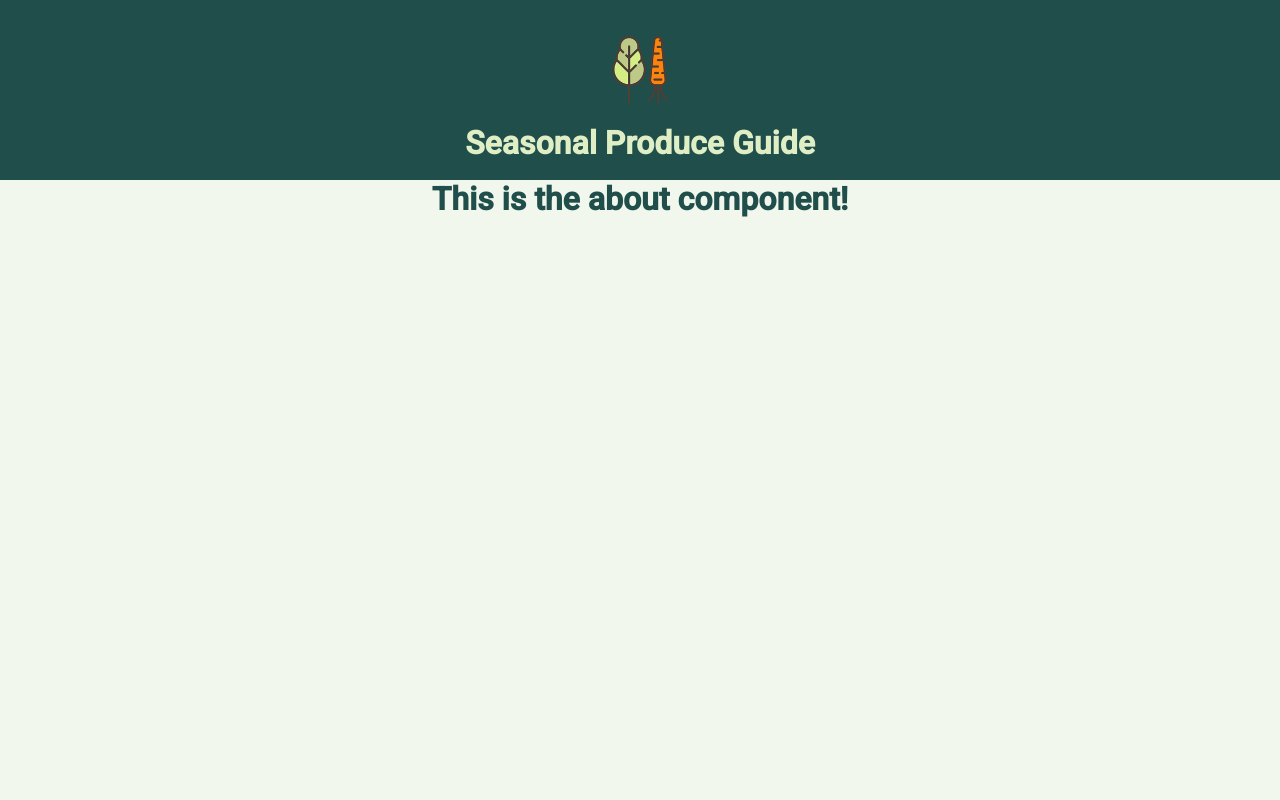
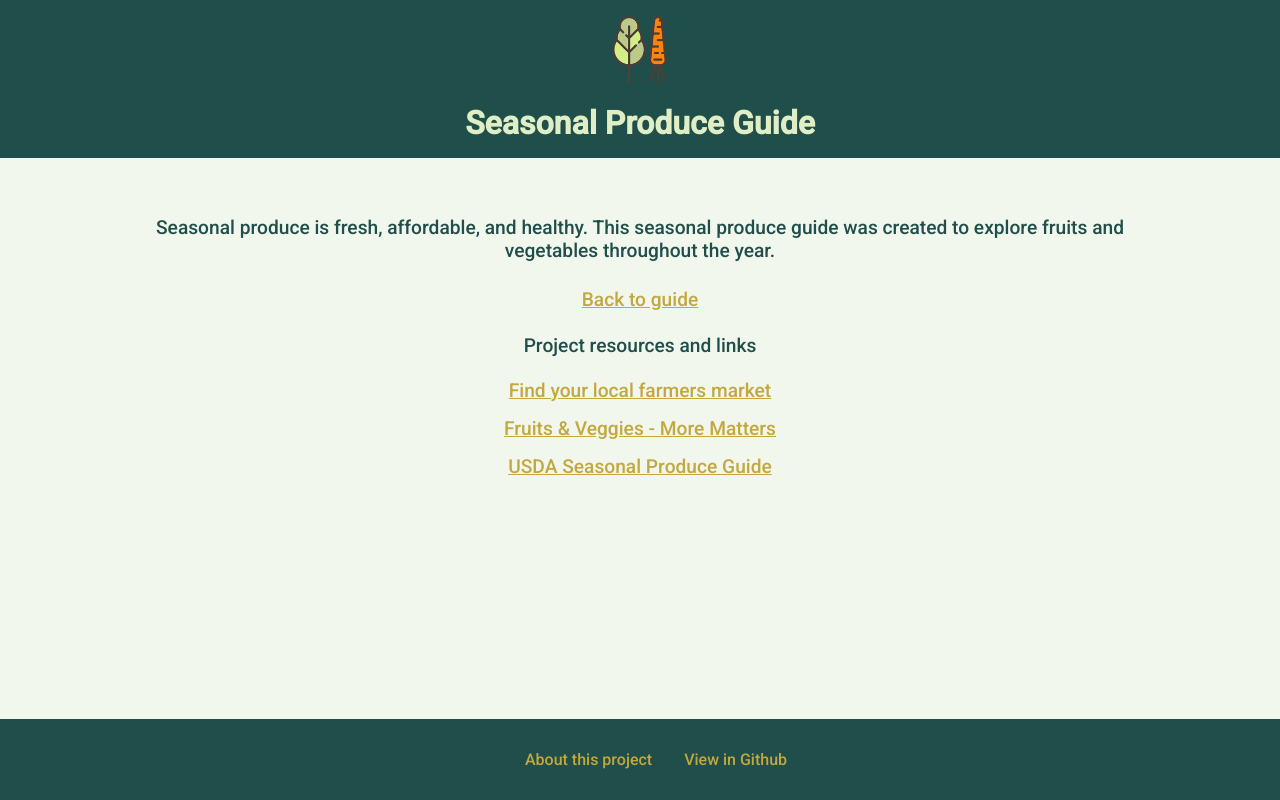
Before and after one commit to shellytang/filter-by-season, a React (Create React App) app: page /about in a window 1280 px wide. Built offline with nearby package versions, Linux system fonts and the light colour scheme; what react-tap-event-plugin would draw is missing.

Commit message:
updated about page and added page

```diff
--- a/src/App.css
+++ b/src/App.css
@@ -1,10 +1,12 @@
 .app {
   text-align: center;
+  display: flex;
+  min-height: 100vh;
+  flex-direction: column;
 }
+
 .appHeader {
   background-color: #204E4A;
-  height: 180px;
-  padding: 20px;
 }
 
 .appLogo {
@@ -15,8 +17,26 @@
 
 .appTitle {
   color: #E0EEC6;
+  padding-bottom: .5em;
 }
 
-.link {
+.aboutLink, .ghLink {
   color: #C2A83E;
+  text-decoration: none;
 }
+
+.aboutLink:hover, .ghLink:hover {
+  color: #CCD9B4;
+}
+
+footer {
+  background-color: #204E4A;
+  padding: .75em;
+  font-size: 1em;
+}
+
+.siteContent {
+  flex: 1;
+  width: 100%;
+  padding-bottom: 1em;
+}
--- a/src/App.js
+++ b/src/App.js
@@ -1,17 +1,14 @@
 import React, { Component } from 'react';
-import { Switch, Route, BrowserRouter } from 'react-router-dom';
+import { Switch, Route, Link } from 'react-router-dom';
 import MuiThemeProvider from 'material-ui/styles/MuiThemeProvider';
 import logo from './veggie.png';
 import './App.css';
 
 import Landing from './landing';
-import SeasonFilter from './season-filter-menu';
-import ProduceList from './produce-list';
 import About from './about';
 
 class App extends Component {
-  // <Route path='/' render={(props) => (<SeasonFilter {...props} filterBySeason={this.filterBySeason} />)} />
-  // <Route path='/' render={(props) => (<ProduceList {...props } selectedSeason={this.state.season} />)} />
+
   render() {
     return (
       <MuiThemeProvider>
@@ -20,12 +17,16 @@
             <img src={logo} className="appLogo" alt="logo" />
             <h1 className="appTitle">Seasonal Produce Guide</h1>
           </header>
-          <BrowserRouter>
+          <div className="siteContent">
             <Switch>
               <Route exact path='/about' component={About}/>
               <Route path='/' component={Landing} />
             </Switch>
-          </BrowserRouter>
+          </div>
+          <footer>
+            <Link to='/about' className='aboutLink'>About this project</Link>
+            <a href='https://github.com/shellytang/filter-by-season' target='_blank' rel="noopener noreferrer" className="ghLink">View in Github</a>
+          </footer>
         </div>
       </MuiThemeProvider>
     );
--- /dev/null
+++ b/src/about.css
@@ -0,0 +1,31 @@
+.about {
+  margin-top: 3%;
+  width: 80%;
+  margin-left: 10%;
+  margin-right: 10%;
+  font-size: 1.2em;
+}
+
+.homeLink, .resources >a {
+  color: #C2A83E;
+}
+
+.homeLink:hover, .resources > a:hover {
+  color: #B19939;
+}
+
+.about > p {
+  padding: 1em;
+}
+
+.resources > a {
+  display: block;
+  width: 40%;
+  margin-left: 30%;
+  margin-right: 30%;
+  padding: .4em;
+}
+
+.resources > p {
+  padding: .75em;
+}
--- a/src/about.js
+++ b/src/about.js
@@ -1,10 +1,20 @@
 import React from 'react';
+import { Link } from 'react-router-dom'
+import './about.css';
 
 const About = () => {
   return (
-    <h1>This is the about component!</h1>
+    <div className="about">
+      <p>Seasonal produce is fresh, affordable, and healthy. This seasonal produce guide was created to explore fruits and vegetables throughout the year.</p>
+      <div className="resources">
+        <Link className='homeLink' to='/'>Back to guide</Link>
+        <p>Project resources and links</p>
+        <a href="https://www.ams.usda.gov/local-food-directories/farmersmarkets" rel="noopener noreferrer" target="_blank">Find your local farmers market</a>
+        <a href='https://www.fruitsandveggiesmorematters.org/' target='_blank' rel="noopener noreferrer">Fruits & Veggies - More Matters</a>
+        <a href='https://snaped.fns.usda.gov/seasonal-produce-guide' target='_blank' rel="noopener noreferrer">USDA Seasonal Produce Guide</a>
+      </div>
+    </div>
   )
-
 }
 
 export default About;
--- a/src/index.js
+++ b/src/index.js
@@ -3,9 +3,13 @@
 import injectTapEventPlugin from 'react-tap-event-plugin';
 import './index.css';
 import App from './App';
+import { BrowserRouter } from 'react-router-dom'
 import registerServiceWorker from './registerServiceWorker';
 
 injectTapEventPlugin(); //for material-ui setup
 
-ReactDOM.render(<App />, document.getElementById('root'));
+ReactDOM.render(
+  <BrowserRouter>
+    < App />
+  </BrowserRouter>, document.getElementById('root'));
 registerServiceWorker();
--- a/src/produce-item.css
+++ b/src/produce-item.css
@@ -31,5 +31,5 @@
   color: #C2A83E;
 }
 .popupBody > a:hover {
-  color: #DDCF95;
+  color: #B19939;
 }
--- a/src/season-filter-menu.css
+++ b/src/season-filter-menu.css
@@ -4,20 +4,20 @@
 }
 
 .filterItem {
-  padding-top: .5em;
-  padding-bottom: .5em;
+  padding-top: .7em;
+  padding-bottom: .7em;
   cursor: pointer;
 }
 
-.filterItem:hover {
+.filterItem:hover{
   color: #CCD9B4;
 }
 
 @media only screen and (min-width: 600px) {
-    .filterItem {
+    .filterItem, .aboutLink {
     display: inline-block;
-    padding-top: 1.25em;
-    padding-bottom: 1.25em;
+    padding-top: 1.2em;
+    padding-bottom: 1.2em;
     padding-left: 2em;
     padding-right: 2em;
   }
```
